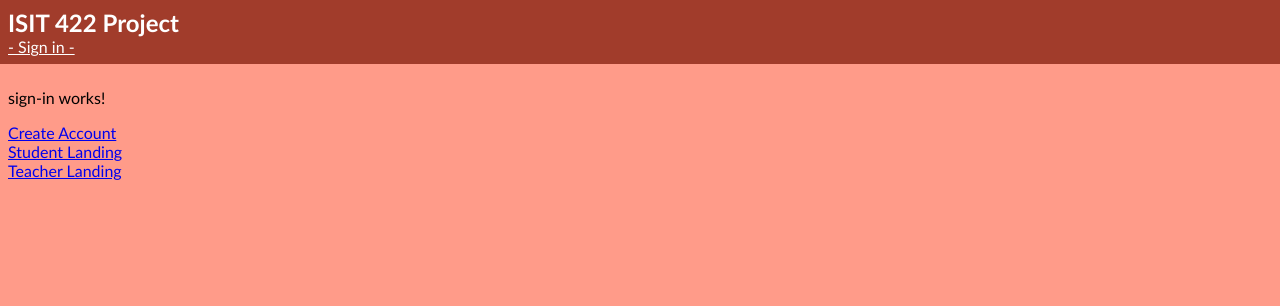
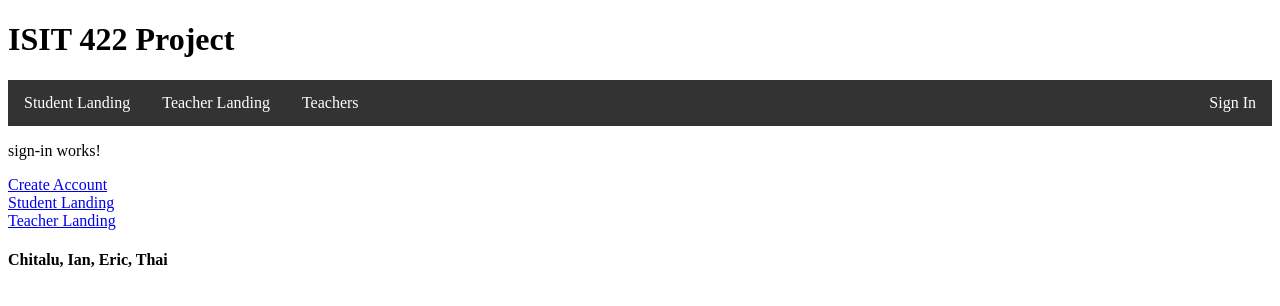
Before and after one commit to ADerangedTeddyBear/ISIT422GroupProjectAngular, an Angular app in the folder isit422-angular-project/: page /login-pages/sign-in in a window 1280 px wide. Shown: the top 306 px of the page. Built offline with nearby package versions, Linux system fonts and the light colour scheme.

Commit message:
Initial styling changes

```diff
--- a/isit422-angular-project/src/app/app.component.html
+++ b/isit422-angular-project/src/app/app.component.html
@@ -1,8 +1,21 @@
 
-<nav>
+<header>
   <h1>ISIT 422 Project</h1>
-  <a href="/login-pages/sign-in">- Sign in -</a><br />
-</nav>
+
+  <ul>
+    <li><a routerLink="/student-pages/student-landing">Student Landing</a></li>
+    <li><a routerLink="/teacher-pages/teacher-landing">Teacher Landing</a></li>
+    <li><a routerLink="/teacher-pages/teacher-landing">Teachers</a></li>
+
+    <li class = "right"><a routerLink="/login-pages/sign-in">Sign In</a></li>
+
+  </ul>
+</header>
+
 <div class="container">
   <router-outlet></router-outlet>
 </div>
+
+<footer>
+  <h4>Chitalu, Ian, Eric, Thai</h4>
+</footer>
--- a/isit422-angular-project/src/styles.css
+++ b/isit422-angular-project/src/styles.css
@@ -1,57 +1,28 @@
-/* You can add global styles to this file, and also import other style files */
-* {
-    font-family: "Calibri", sans-serif;
-}
+ul {
+      position: sticky;
 
-body {
-    margin: 0px;
-}
+    list-style-type: none;
+    margin: 0;
+    padding: 0;
+    overflow: hidden;
+    background-color: #333;
+  }
 
-nav {
-    padding: 8px;
-}
-nav h1 {
-    margin: 0px;
+  li {
+    float: left;
+  }
+
+  li a {
+    display: block;
     color: white;
-}
-nav a {
-    color: white;
-}
-nav a:hover {
-    text-shadow: 0 0 3px white;
-}
+    text-align: center;
+    padding: 14px 16px;
+    text-decoration: none;
+  }
 
-.container {
-    padding: 8px;
-}
+  /* Change the link color to #111 (black) on hover */
+  li a:hover {
+    background-color: #111;
+  }
 
-
-/*
-    --=|| Login Pages ||=--
-*/
-.login-pages-body {
-    background-color: rgb(255, 155, 137);
-}
-.login-pages-nav {
-    background-color: rgb(161, 60, 43);
-}
-
-/*
-    --=|| Student Pages ||=--
-*/
-.student-pages-body {
-    background-color: rgb(137, 221, 255);
-}
-.student-pages-nav {
-    background-color: rgb(43, 127, 161);
-}
-
-/*
-    --=|| Teacher Pages Pages ||=--
-*/
-.teacher-pages-body {
-    background-color: rgb(137, 255, 157);
-}
-.teacher-pages-nav {
-    background-color: rgb(70, 161, 43);
-}
+  .right {float: right;}
```
Also changed, not shown: 1 other file (tests, documents, lock files or other folders).
